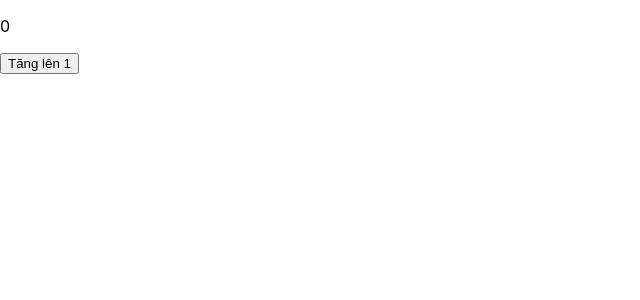
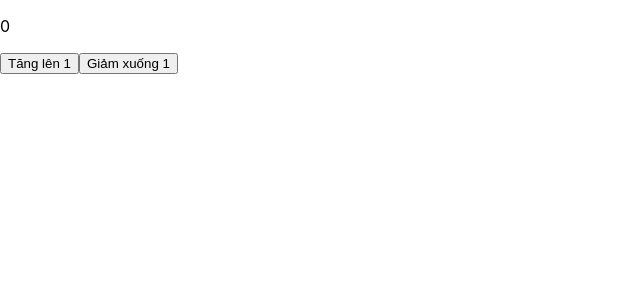
Before and after one commit to TtinTt/ra-learn-ractJs, a React (Create React App) app: page / in a window 1280 px wide. Shown: the top 300 px of the page, without its empty margins (0-640 px from the left). Built offline with nearby package versions, Linux system fonts and the light colour scheme.

Commit message:
no message

```diff
--- a/src/App.js
+++ b/src/App.js
@@ -1,27 +1,6 @@
 import logo from "./logo.svg";
 import "./App.css";
 import React from "react";
-
-// function App() {
-//   return (
-//     <div className="App">
-//       <header className="App-header">
-//         <img src={logo} className="App-logo" alt="logo" />
-//         <p>
-//           Edit <code>src/App.js</code> and save to reload.
-//         </p>
-//         <a
-//           className="App-link"
-//           href="https://reactjs.org"
-//           target="_blank"
-//           rel="noopener noreferrer"
-//         >
-//           Learn React
-//         </a>
-//       </header>
-//     </div>
-//   );
-// }
 
 class App extends React.Component {
   constructor() {
@@ -35,11 +14,18 @@ class App extends React.Component {
     });
   }
 
+  deNumber() {
+    this.setState({
+      number: this.state.number - 1,
+    });
+  }
+
   render() {
     return (
       <div>
         <p>{this.state.number}</p>
         <button onClick={() => this.inceaseNumber()}>Tăng lên 1</button>
+        <button onClick={() => this.deNumber()}>Giảm xuống 1</button>
       </div>
     );
   }
```
